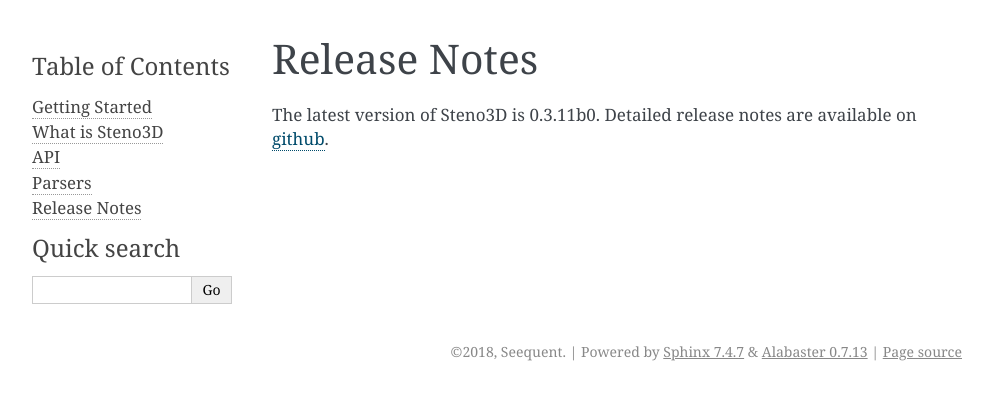
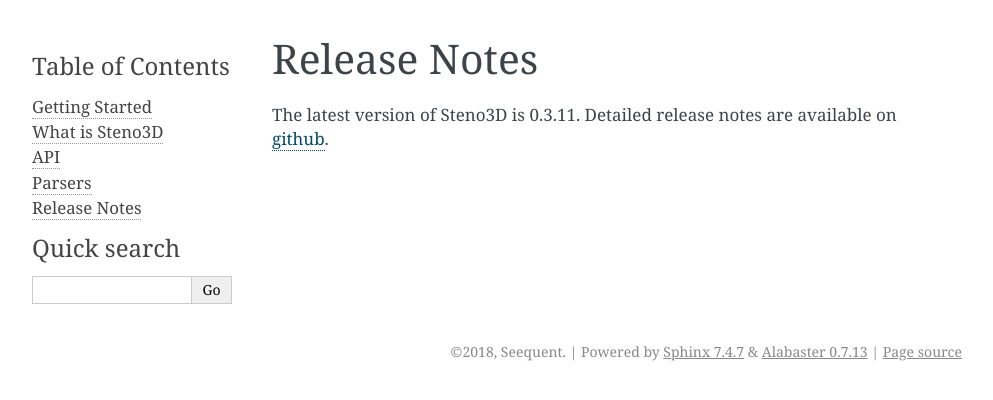
Before and after one commit to Geostatistic/steno3dpy, a Sphinx documentation site: the page built from docs/content/release.rst, in a window 1280 px wide. Shown: the top 400 px of the page, without its empty margins (148-1141 px from the left). Built offline with Sphinx 7.4.7, drawn with Linux system fonts in a browser that asks for light colours.

Commit message:
Bump version: 0.3.11b0 → 0.3.11

```diff
--- a/README.rst
+++ b/README.rst
@@ -58,5 +58,5 @@
     :alt: Steno3D in action
     :target: https://steno3d.com/
 
-The latest version of Steno3D is 0.3.11b0. Detailed release notes are available
+The latest version of Steno3D is 0.3.11. Detailed release notes are available
 on `github <https://github.com/seequent/steno3dpy/releases>`_.
--- a/docs/conf.py
+++ b/docs/conf.py
@@ -62,9 +62,9 @@
 # built documents.
 #
 # The short X.Y version.
-version = u'0.3.11b0'
+version = u'0.3.11'
 # The full version, including alpha/beta/rc tags.
-release = u'0.3.11b0'
+release = u'0.3.11'
 
 # The language for content autogenerated by Sphinx. Refer to documentation
 # for a list of supported languages.
--- a/docs/content/release.rst
+++ b/docs/content/release.rst
@@ -3,5 +3,5 @@
 Release Notes
 =============
 
-The latest version of Steno3D is 0.3.11b0. Detailed release notes are available
+The latest version of Steno3D is 0.3.11. Detailed release notes are available
 on `github <https://github.com/seequent/steno3dpy/releases>`_.
--- a/setup.py
+++ b/setup.py
@@ -24,7 +24,7 @@
 
 setup(
     name='steno3d',
-    version='0.3.11b0',
+    version='0.3.11',
     packages=find_packages(exclude=('tests',)),
     install_requires=[
         'numpy>=1.7',
--- a/steno3d/__init__.py
+++ b/steno3d/__init__.py
@@ -46,7 +46,7 @@
 from .vector import *
 from .volume import *
 
-__version__ = '0.3.11b0'
+__version__ = '0.3.11'
 __author__ = 'Seequent'
 __license__ = 'MIT'
 __copyright__ = 'Copyright 2018 Seequent'
```
Also changed, not shown: .bumpversion.cfg, 1 other file.
